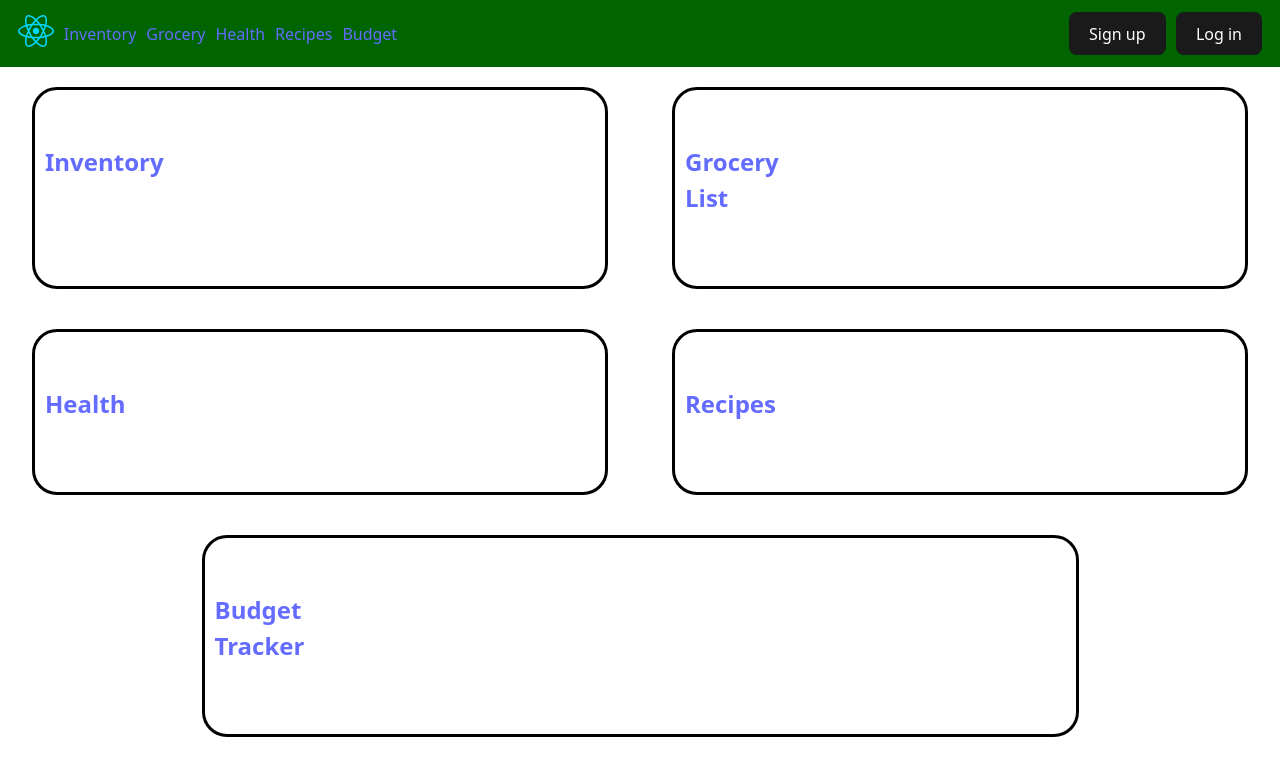
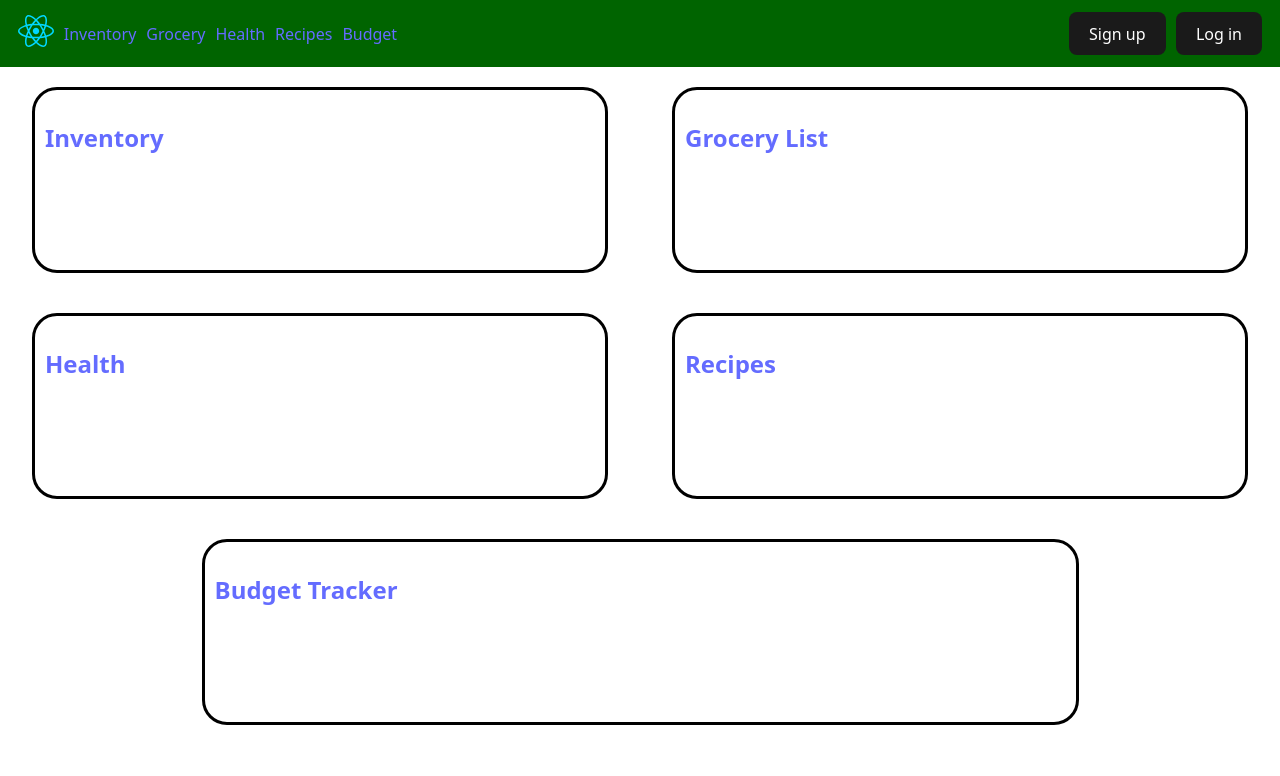
Before and after one commit to PAP-2025-Summer-L6-G1/Final-Project-Frontend, a React (Vite) app: page / in a window 1280 px wide. Shown: the top 776 px of the page. Built offline with nearby package versions, Linux system fonts and the light colour scheme.

Commit message:
Modify styling of homepage

```diff
--- a/src/pages/Home.css
+++ b/src/pages/Home.css
@@ -5,15 +5,20 @@
 }
 .card {
     border: black solid;
-
     border-radius: 25px;
     padding: 10px;
     margin: 20px 2.5%;
     flex: 0.5 40%;
-    h2 {
-        width: 70px;
+    justify-content: start;
+    height: 10em;
+
+    a {
+        margin: 0;
+        width: fit-content;
+        h2 {
+            width: fit-content;
+        }
     }
-
 }
 .card-container {
     width: 100%;
--- a/src/pages/Home.jsx
+++ b/src/pages/Home.jsx
@@ -2,9 +2,10 @@ import { useState } from 'react'
 import './Home.css'
 import Navbar from '../components/Navbar.jsx'
 import AccountContext from '../contexts/AccountContext.jsx'
-import {signupUser, loginUser, logoutUser, loadLocalAccountData} from '../api/signIn.jsx'
+import { signupUser, loginUser, logoutUser, loadLocalAccountData } from '../api/signIn.jsx'
 import { useEffect } from 'react'
 import { Link } from 'react-router-dom'
+import Logo from "../assets/logo.svg"
 function Home() {
   const [loggedInUser, setLoggedInUser] = useState("");
   useEffect(() => {
@@ -12,36 +13,56 @@ function Home() {
   }, [])
   return (
     <>
-      <AccountContext.Provider value={{loggedInUser, setLoggedInUser, signupUser, loginUser, logoutUser}}>
+      <AccountContext.Provider value={{ loggedInUser, setLoggedInUser, signupUser, loginUser, logoutUser }}>
         <Navbar />
       </AccountContext.Provider>
       <main>
         <div className='card-container'>
 
           <div className='card'>
-              <img src=""></img>
-              <Link to="/inventory"><h2>Inventory</h2></Link>
-              <p></p>
+            <Link to="/inventory">
+              <h2>
+
+                Inventory
+              </h2>
+            </Link>
+            <p></p>
           </div>
           <div className='card'>
-              <img src=""></img>
-              <Link to="/grocery"><h2>Grocery List</h2></Link>
-              <p></p>
+            <Link to="/grocery">
+              <h2>
+
+                Grocery List
+              </h2>
+            </Link>
+            <p></p>
           </div>
           <div className='card'>
-              <img src=""></img>
-              <Link to="/health"><h2>Health</h2></Link>
-              <p></p>
+            <Link to="/health">
+              <h2>
+
+                Health
+              </h2>
+            </Link>
+            <p></p>
           </div>
           <div className='card'>
-              <img src=""></img>
-              <Link to="/recipes"><h2>Recipes</h2></Link>
-              <p></p>
+            <Link to="/recipes">
+              <h2>
+
+                Recipes
+              </h2>
+            </Link>
+            <p></p>
           </div>
           <div className='card'>
-              <img src=""></img>
-              <Link to="/budget"><h2>Budget Tracker</h2></Link>
-              <p></p>
+            <Link to="/budget">
+              <h2>
+
+                Budget Tracker
+              </h2>
+            </Link>
+            <p></p>
           </div>
         </div>
       </main>
```
